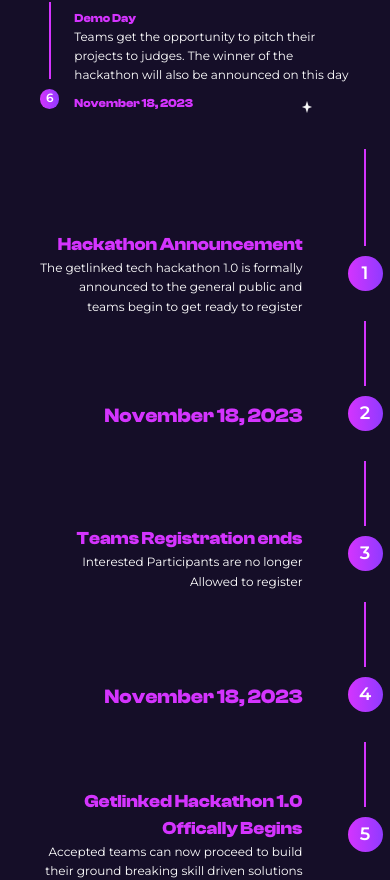
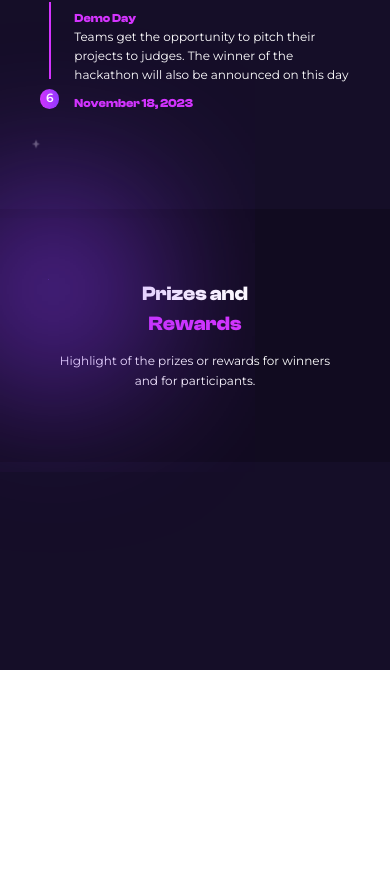
Before and after one commit to Afolabi-bit/getlinked, a React (Vite) app: page / in a window 390 px wide. Shown: the part 5571-6451 px from the top of the page. After the commit the page ends 6241 px from the top, so only its background shows below. Built offline with nearby package versions, Linux system fonts and the light colour scheme; a web font is replaced by a local one.

Commit message:
prizes section

```diff
--- a/src/App.jsx
+++ b/src/App.jsx
@@ -3,6 +3,7 @@
 import Header from "./components/header";
 import Hero from "./components/hero";
 import Intro from "./components/introduction";
+import PrizesAndRewards from "./components/prizes";
 import Rules from "./components/rules";
 import Timeline from "./components/timeline";
 
@@ -16,6 +17,7 @@
       <Criteria />
       <FAQ />
       <Timeline />
+      <PrizesAndRewards />
     </main>
   );
 };
--- /dev/null
+++ b/src/components/prizes.jsx
@@ -0,0 +1,19 @@
+import { Shadow } from "./utils";
+
+const PrizesAndRewards = () => {
+  return (
+    <section className="bg-[#110B20]  py-[70px] px-[3rem]">
+      <Shadow dist={"prizes-shadow-top"} />
+      <h2 className="text-center mb-3">
+        <span className="text-[20px] font-bold">Prizes and</span>
+        <br />
+        <span className="text-[20px] font-bold text-[#d434fe]">Rewards</span>
+      </h2>
+      <p className="text-center text-[12px] font-normal leading-[171%] ">
+        Highlight of the prizes or rewards for winners and for participants.
+      </p>
+    </section>
+  );
+};
+
+export default PrizesAndRewards;
--- a/src/components/timeline.jsx
+++ b/src/components/timeline.jsx
@@ -1,7 +1,6 @@
 import StarW from "../assets/star-white.svg";
 import StarD from "../assets/star-dim.svg";
 import StarP from "../assets/star-purple.svg";
-import { Line } from "./utils";
 
 const Timeline = () => {
   return (
@@ -182,7 +181,7 @@
         </div>
 
         {/* Timeline for medium and large screens */}
-        <div className="mt-10 w-[650px] mx-auto">
+        <div className="hidden md:block mt-10 w-[650px] mx-auto">
           <div className="flex items-end gap-[45px] mb-[30px]">
             {/*  */}
             <div className="text-left w-[45%]">
@@ -345,7 +344,6 @@
           {/*  */}
         </div>
       </article>
-      <Line />
     </section>
   );
 };
--- a/src/index.css
+++ b/src/index.css
@@ -181,6 +181,9 @@
   bottom: 300px;
 }
 
+.prizes-shadow-top {
+}
+
 .answer {
   transition: height 0.3s, opacity 0.2s, tranform 0.3s;
 }
```
